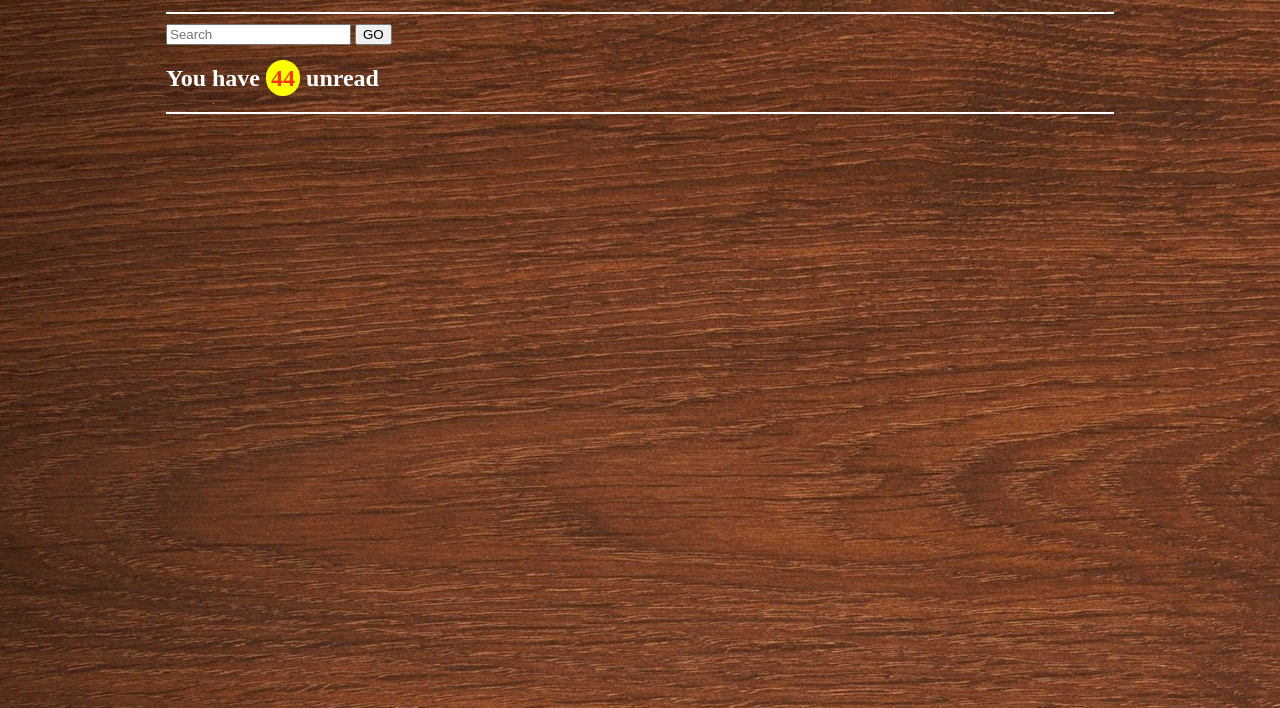
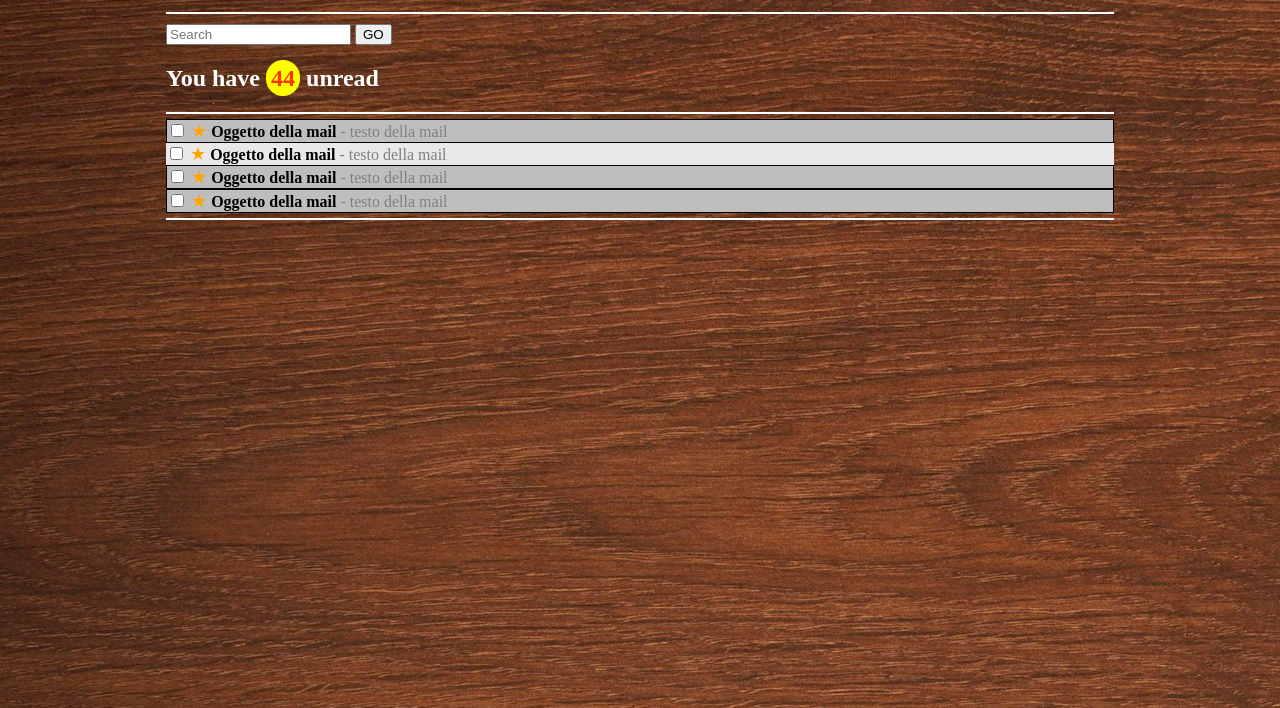
Before and after one commit to lorismatteri/htmlcss-gmail, a plain HTML site: page index.html in a window 1280 px wide. Shown: the part 92-800 px from the top of the page. Drawn offline with Linux system fonts and the light colour scheme.

Commit message:
Completata seconda sezione main
aggiunta lista mail lette e  non lette

```diff
--- a/css/style.css
+++ b/css/style.css
@@ -33,3 +33,31 @@ h2 {
   background-color: #ffff00;
   padding: 5px;
 }
+
+#first{
+  border-bottom: 2px solid white;
+}
+
+.mail_unread {
+  background-color: #bdbebd;
+  border: 1px solid black;
+}
+
+#star {
+  font-size: 18px;
+  color: orange;
+}
+
+#mail_text {
+  display: inline-block;
+  color: #808080;
+  margin: 0;
+}
+
+#list {
+  padding-top: 5px;
+  padding-bottom: 5px;
+}
+.mail_read {
+  background-color: #e9e9e9;
+}
--- a/index.html
+++ b/index.html
@@ -17,14 +17,35 @@
     <main>
 
       <!-- Searchbar & Unread -->
-      <section>
-      <input type="text" name="Searchbar" value="" placeholder="Search">
-      <button type="button" name="Vai">GO</button>
-      <h2>You have <span id="unread-counter">44</span> unread</h2>
+      <section id="first">
+        <input type="text" name="Searchbar" value="" placeholder="Search">
+        <button type="button" name="Vai">GO</button>
+        <h2>You have <span id="unread-counter">44</span> unread</h2>
       </section>
 
       <!-- Mail List -->
-      <section>
+      <section id="list">
+
+        <div class="mail_unread">
+          <input type="checkbox" name="" value="">
+          <span id="star">&#9733;</span>
+          <span><strong>Oggetto della mail</strong> <p id="mail_text"> - testo della mail</p></span>
+        </div>
+        <div class="mail_read">
+          <input type="checkbox" name="" value="">
+          <span id="star">&#9733;</span>
+          <span><strong>Oggetto della mail</strong> <p id="mail_text"> - testo della mail</p></span>
+        </div>
+        <div class="mail_unread">
+          <input type="checkbox" name="" value="">
+          <span id="star">&#9733;</span>
+          <span><strong>Oggetto della mail</strong> <p id="mail_text"> - testo della mail</p></span>
+        </div>
+        <div class="mail_unread">
+          <input type="checkbox" name="" value="">
+          <span id="star">&#9733;</span>
+          <span><strong>Oggetto della mail</strong> <p id="mail_text"> - testo della mail</p></span>
+        </div>
 
       </section>
     </main>
```
